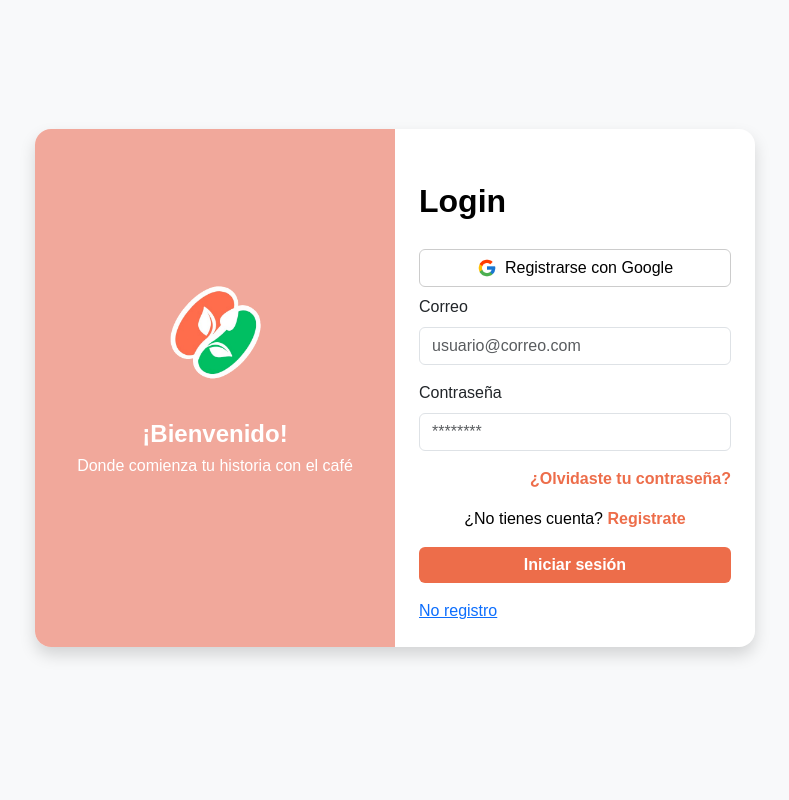
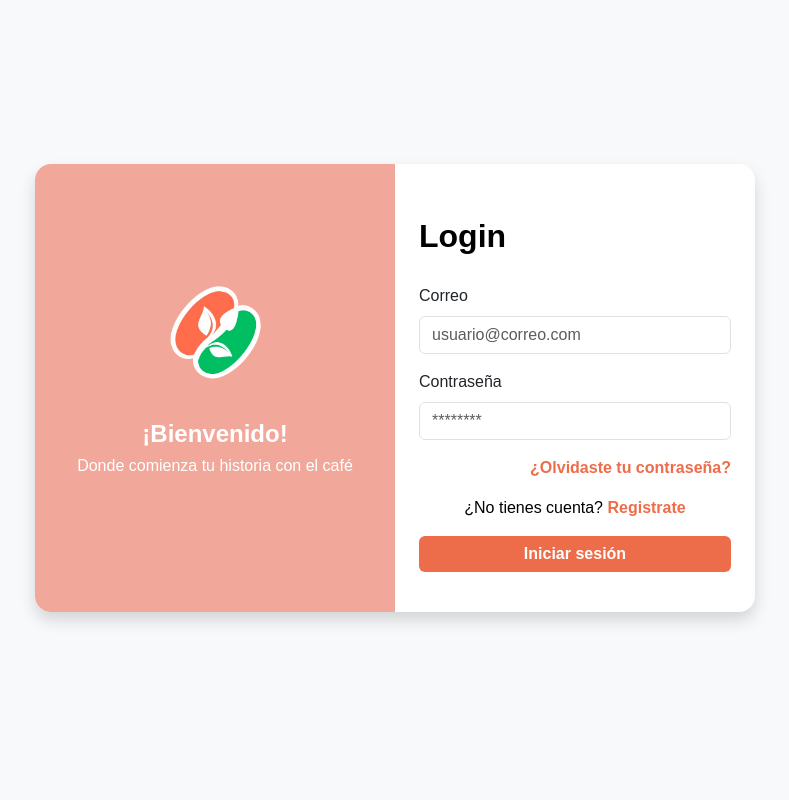
Before and after one commit to GabrielRivas12/CentralCoffeeWebTestPython, a Flask app: page / in a window 1280 px wide. Shown: the whole page, without its empty margins (233-1022 px from the left). Run offline with Flask 3, Linux system fonts and the light colour scheme.

Commit message:
cambios menores de keywords

```diff
--- a/src/controllers/HomeController.py
+++ b/src/controllers/HomeController.py
@@ -26,7 +26,3 @@ def rci():
 @home_bp.route('/bandeja_entrada')
 def bandeja_entrada():
     return render_template('screens/Bandeja_entrada/Bandeja_entrada.html')
-
-@home_bp.route('/bandeja')
-def bandeja_entrada():
-    render_template('screens/Bandeja_entrada/Bandeja_entrada.html')
--- a/src/controllers/LoginController.py
+++ b/src/controllers/LoginController.py
@@ -41,7 +41,6 @@ def login():
                     'returnSecureToken': True
                     }
                 )
-
 
             data = response.json()
             if 'idToken' in data:
--- a/src/controllers/OffersController.py
+++ b/src/controllers/OffersController.py
@@ -18,12 +18,14 @@ def listar_ofertas():
     if request.method != 'GET':
         return "Método no permitido", 405
     else:
+        user = usrRepository.get_user_by_uid(session.get('user').get('uid'))
         productos = repository.obtener_todos()
 
+        print(user)
         # linea de debug
         for p in productos:
             print(f"Producto: {p.get('titulo')}, Imagen: {p.get('imagen')}")
-        return render_template(subDir + '/Ofertas.html', productos=productos, user=usrRepository.get_user_by_uid(session.get('user').get('uid')))
+        return render_template(subDir + '/Ofertas.html', productos=productos, user=user)
 
 
 # Crear-Oferta todas las ofertas
--- a/templates/base/BaseAdmin.html
+++ b/templates/base/BaseAdmin.html
@@ -75,7 +75,7 @@
         <div class="menu">
           <a href="{{ url_for('ofertas.listar_ofertas') }}"><i class="bi bi-tag"></i>Oferta</a>
           <a href="{{ url_for('home.mapa') }}"><i class="bi bi-map"></i>Mapa</a>
-          <a href="{{ url_for('home.Bandeja_entrada') }}"><i class="bi bi-inbox"></i>Bandeja de entrada</a>
+          <a href="{{ url_for('home.bandeja_entrada') }}"><i class="bi bi-inbox"></i>Bandeja de entrada</a>
           <a href="{{ url_for('assistant.chatbox') }}"><i class="bi bi-cpu"></i>Asistente IA</a>
           <a href="{{ url_for('home.rci') }}"><i class="bi bi-images"></i>Reconocimiento con imagen</a>
           <a href="{{ url_for('profile.profile') }}">
--- a/templates/screens/Ofertas/Ofertas.html
+++ b/templates/screens/Ofertas/Ofertas.html
@@ -92,7 +92,7 @@ endblock Titulo %} {% block body %}
     </div>
   </div>
 
-  {% if user.rol == 'comerciante' %}
+  {% if user.rol == 'comerciante' or user.rol == 'Comerciante' %}
   <!-- Botón para crear nueva oferta -->
   <button class="btn btn-create-offer mb-4" data-bs-toggle="modal" data-bs-target="#crearOfertaModal">
     <i class="fas fa-plus"></i> Crear Nueva Oferta
@@ -115,7 +115,7 @@ endblock Titulo %} {% block body %}
           </div>
           <div class="mt-3 d-flex justify-content-end gap-2">
 
-            {%if user.rol == 'comerciante'%}
+            {%if user.rol == 'comerciante' or user.rol == 'Comerciante' %}
             <button class="btn btn-success btn-sm">
               <i class="fas fa-check"></i>
             </button>
--- a/templates/screens/login/login.html
+++ b/templates/screens/login/login.html
@@ -5,17 +5,10 @@
       <div class="card login-card shadow">
         <div class="row g-0">
           <!-- Panel izquierdo con logo y mensaje -->
-          <div
-            class="col-md-6 login-left d-flex flex-column justify-content-center align-items-center text-white p-4"
-          >
+          <div class="col-md-6 login-left d-flex flex-column justify-content-center align-items-center text-white p-4">
             <div class="logo-container mb-3">
-              <img
-                src="{{ url_for('static', filename='img/logo.png') }}
-"
-                alt="Logo"
-                class="img-fluid"
-                style="max-width: 150px"
-              />
+              <img src="{{ url_for('static', filename='img/logo.png') }}
+" alt="Logo" class="img-fluid" style="max-width: 150px" />
             </div>
             <h1 class="welcome-text">¡Bienvenido!</h1>
             <p class="tagline">Donde comienza tu historia con el café</p>
@@ -45,53 +38,32 @@
             {% endif %}
 
             <form action="{{ url_for('login.login') }}" method="POST">
-              <div
-                class="brand mb-4"
-                style="
+              <div class="brand mb-4" style="
                   font-size: 32px;
                   font-weight: bold;
                   text-align: left;
                   color: #000;
-                "
-              >
+                ">
                 Login
               </div>
 
-              <!-- Botón Google con imagen -->
-              <button
-                type="button"
-                href="{{ url_for('ofertas.listar_ofertas') }}"
-                class="btn btn-google w-100 mb-2 d-flex align-items-center justify-content-center"
-              >
-                <img
-                  src="{{ url_for('static', filename='img/google-logo.png') }}"
-                  alt="Google"
-                  style="width: 20px; height: 20px; margin-right: 8px"
-                />
+              {# <!-- Botón Google con imagen -->
+              <button type="button" href="{{ url_for('ofertas.listar_ofertas') }}"
+                class="btn btn-google w-100 mb-2 d-flex align-items-center justify-content-center">
+                <img src="{{ url_for('static', filename='img/google-logo.png') }}" alt="Google"
+                  style="width: 20px; height: 20px; margin-right: 8px" />
                 Registrarse con Google
-              </button>
+              </button> #}
 
               <div class="mb-3">
                 <label for="correo" class="form-label">Correo</label>
-                <input
-                  type="email"
-                  class="form-control"
-                  id="correo"
-                  name="email"
-                  placeholder="usuario@correo.com"
-                  required
-                />
+                <input type="email" class="form-control" id="correo" name="email" placeholder="usuario@correo.com"
+                  required />
               </div>
               <div class="mb-3">
                 <label for="clave" class="form-label">Contraseña</label>
-                <input
-                  type="password"
-                  class="form-control"
-                  id="clave"
-                  name="password"
-                  placeholder="********"
-                  required
-                />
+                <input type="password" class="form-control" id="clave" name="password" placeholder="********"
+                  required />
               </div>
 
               <div class="mb-3 text-end">
@@ -102,10 +74,7 @@
                 </div>
               </div>
 
-              <a
-                href="{{ url_for('login.registro') }}"
-                class="btn btn-link-registro w-100 mb-3 text-center"
-              >
+              <a href="{{ url_for('login.registro') }}" class="btn btn-link-registro w-100 mb-3 text-center">
                 ¿No tienes cuenta? <span class="resaltar">Registrate</span>
               </a>
 
@@ -113,9 +82,6 @@
                 Iniciar sesión
               </button>
             </form>
-
-            <a href="{{url_for('ofertas.listar_ofertas')}}">No registro</a>
-
             {% if olvidaste_contraseña %}
             <p class="text-olvidado mt-2">¿Olvidaste tu contraseña?</p>
             {% endif %}
```
Lines whose indentation alone changed are shown as unchanged.
